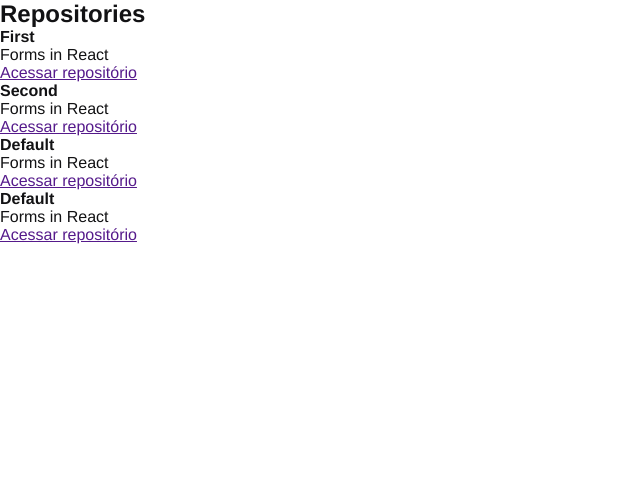
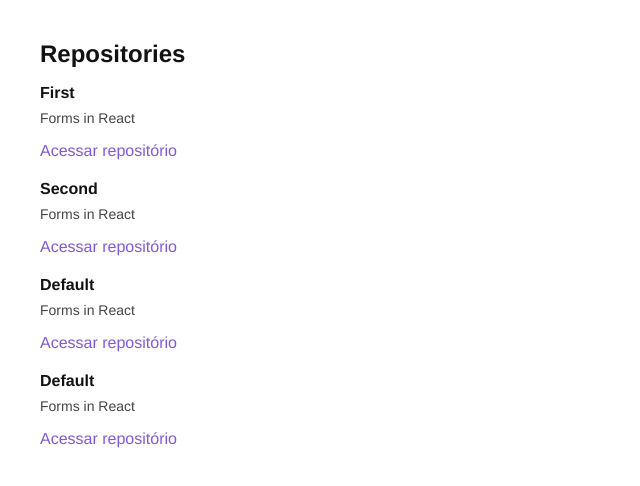
Before and after one commit to AlanJhonatan/reactjs-raw-setup, a React app: page / in a window 1280 px wide. Shown: the top 486 px of the page, without its empty margins (0-640 px from the left). Built offline with nearby package versions, Linux system fonts and the light colour scheme.

Commit message:
chore: added basic style to repository list

```diff
--- a/src/components/RepositoryList.jsx
+++ b/src/components/RepositoryList.jsx
@@ -1,4 +1,6 @@
 import { RepositoryItem } from "./RepositoryItem";
+
+import '../styles/repositories.scss';
 
 export function RepositoryList() {
   return (
--- /dev/null
+++ b/src/styles/repositories.scss
@@ -0,0 +1,30 @@
+section.repository-list {
+  margin: 40px;
+
+  h1 {
+    margin-bottom: 16px;
+  }
+
+  ul {
+    list-style: none;
+
+    li {
+      & + li {
+        margin-top: 20px;
+      }
+
+      p {
+        font-size: 14px;
+        margin-top: 8px;
+        color: #444;
+      }
+
+      a {
+        display: inline-block;
+        margin-top: 16px;
+        text-decoration: none;
+        color: #8257e6;
+      }
+    }
+  }
+}
```
